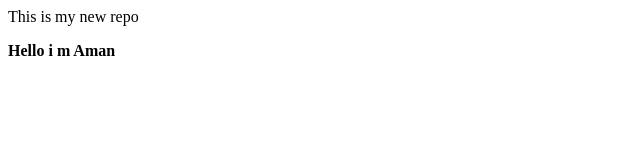
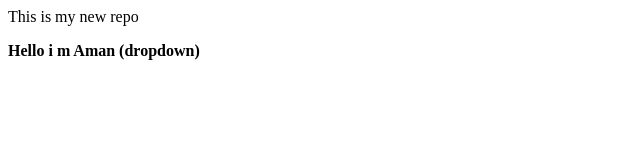
Before and after one commit to amanShukla20/localrepo, a plain HTML site: page index.html in a window 1280 px wide. Shown: the full height of the page, 0-640 px from the left. Drawn offline with Linux system fonts and the light colour scheme.

Commit message:
Add dropdown

```diff
--- a/index.html
+++ b/index.html
@@ -1,2 +1,2 @@
 <p>This is my new repo</p>
-<b>Hello i m Aman</b>
+<b>Hello i m Aman (dropdown) </b>
```
